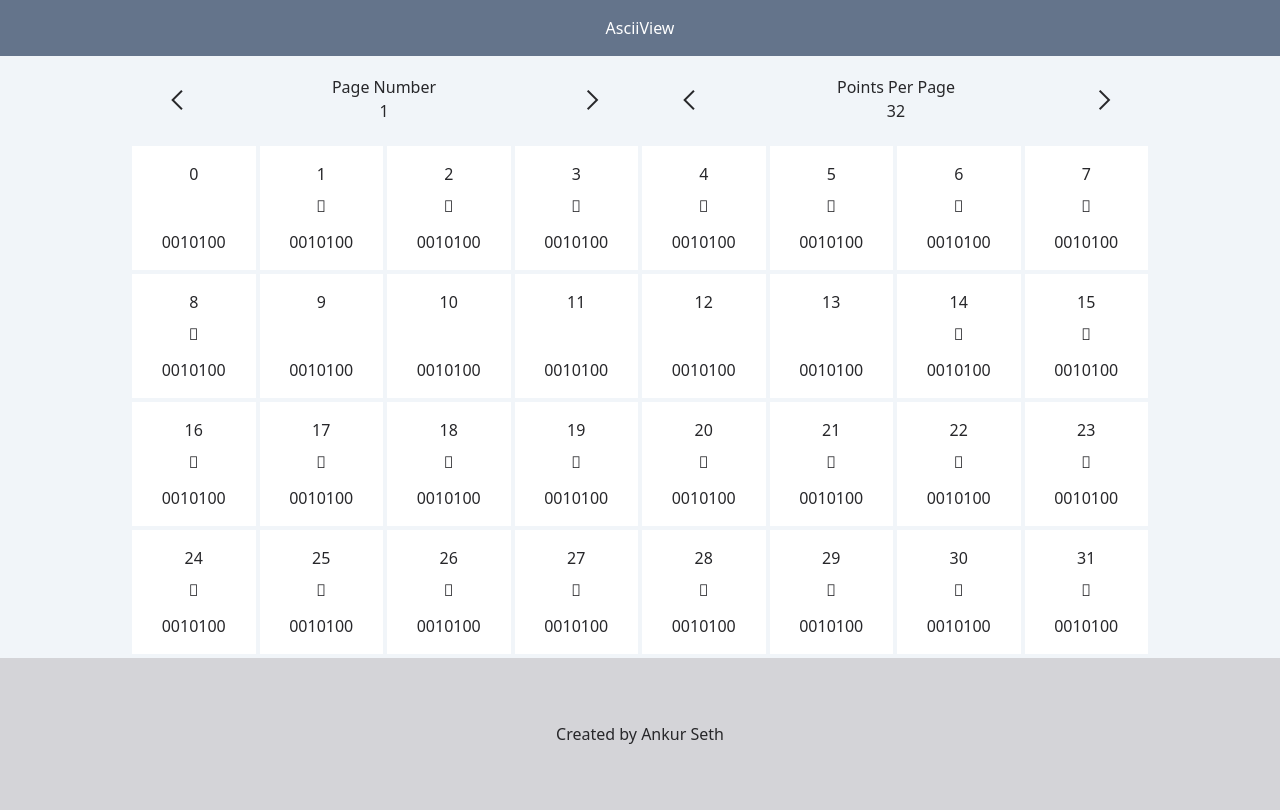
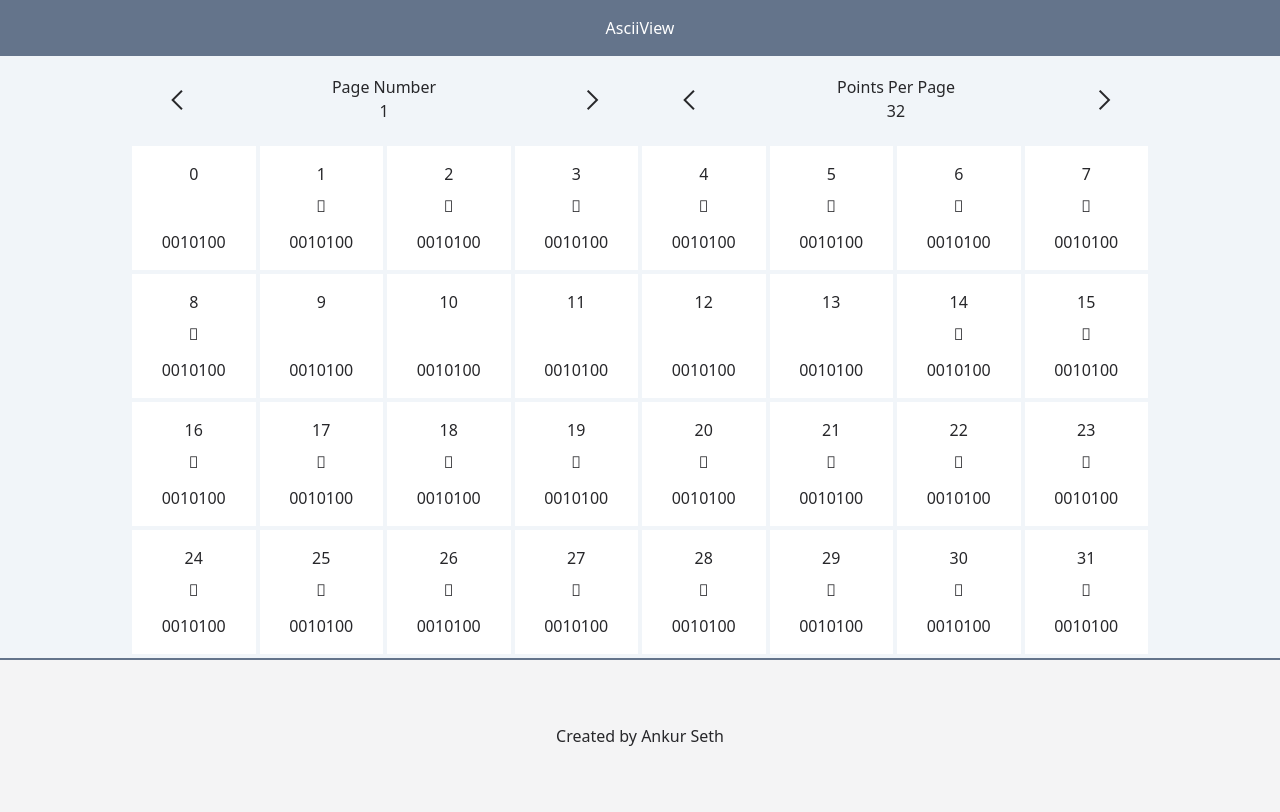
Before and after one commit to iaseth/ascii, a React (Vite) app in the folder asciiview/: page / in a window 1280 px wide. Built offline with nearby package versions, Linux system fonts and the light colour scheme.

Commit message:
Installed dom-to-image

```diff
--- a/asciiview/package.json
+++ b/asciiview/package.json
@@ -9,6 +9,8 @@
     "preview": "vite preview"
   },
   "dependencies": {
+    "dom-to-image": "^2.6.0",
+    "file-saver": "^2.0.5",
     "miniwindcss": "^0.1.0",
     "react": "^18.2.0",
     "react-dom": "^18.2.0"
--- a/asciiview/src/App/Footer/Footer.tsx
+++ b/asciiview/src/App/Footer/Footer.tsx
@@ -3,7 +3,7 @@
 
 export default function Footer () {
 	return (
-		<footer className="bg-zinc-300 text-center px-4 py-16">
+		<footer className="bg-zinc-100 text-center px-4 py-16 border-t-2 border-slate-500">
 			<h4>Created by <a href="https://github.com/iaseth" className="link">Ankur Seth</a></h4>
 		</footer>
 	);
```
Also changed, not shown: 1 other file (tests, documents, lock files or other folders).
